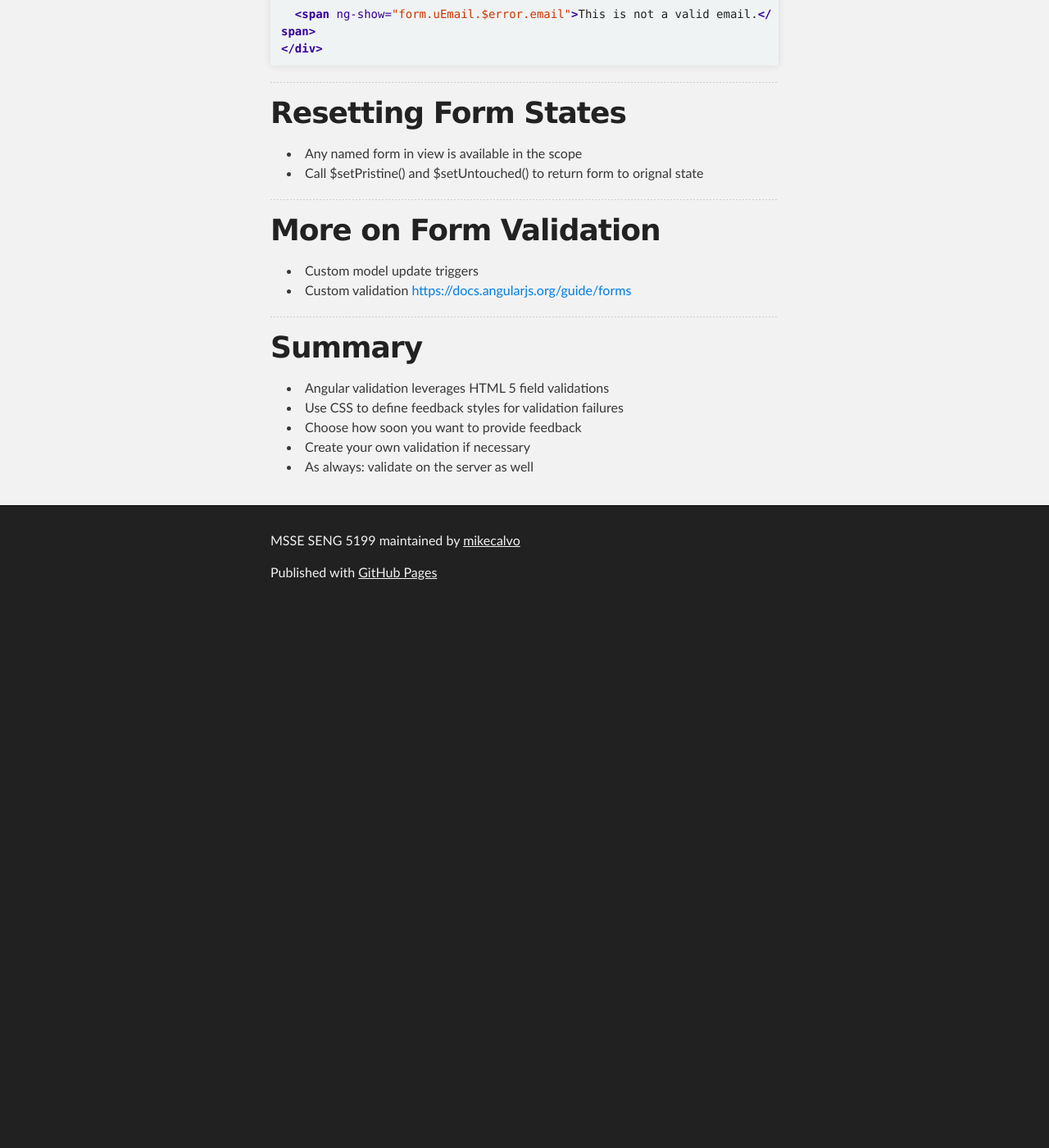
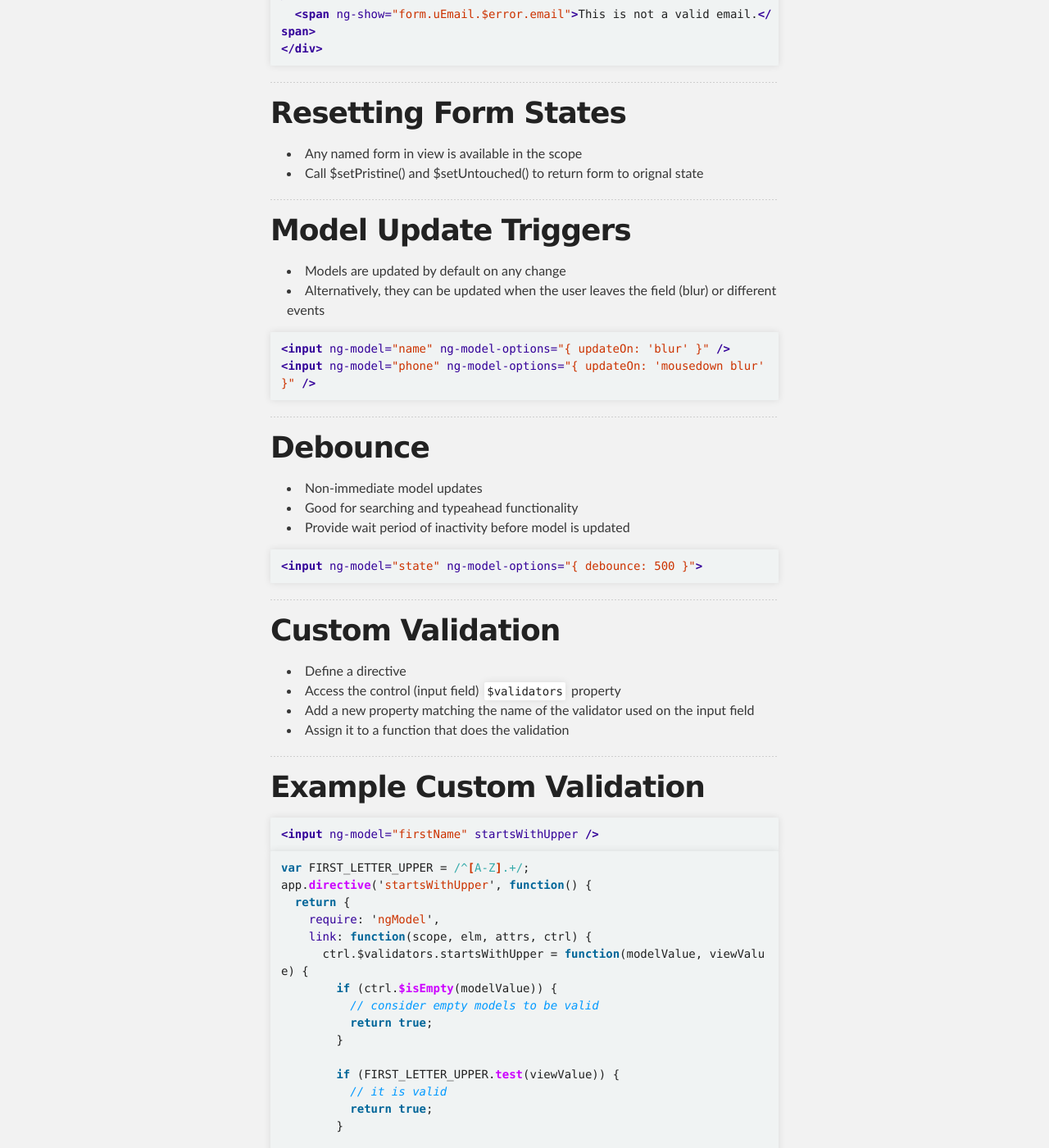
Before and after one commit to mikecalvo/mikecalvo.github.io, a Jekyll site: the page built from msse/notes/ng_validation/index.md, in a window 1280 px wide and 1400 px high, scrolled down 3478 px. Shown: the whole window at 82% size. Built offline with Jekyll 4.4.1, drawn with Linux system fonts in a browser that asks for light colours; before the commit the page ends 4223 px from its top, so only the background shows below that; some of the changed text lies outside the part shown.

Commit message:
Added some examples of custom validation

````diff
--- a/msse/notes/ng_validation/index.md
+++ b/msse/notes/ng_validation/index.md
@@ -148,9 +148,70 @@ E-mail:
 
 ---
 
+# Model Update Triggers
+- Models are updated by default on any change
+- Alternatively, they can be updated when the user leaves the field (blur) or different events
+
+``` html
+<input ng-model="name" ng-model-options="{ updateOn: 'blur' }" />
+<input ng-model="phone" ng-model-options="{ updateOn: 'mousedown blur' }" />
+```
+
+---
+
+# Debounce
+- Non-immediate model updates
+- Good for searching and typeahead functionality
+- Provide wait period of inactivity before model is updated
+
+``` html
+<input ng-model="state" ng-model-options="{ debounce: 500 }">
+```
+
+----
+
+# Custom Validation
+- Define a directive
+- Access the control (input field) `$validators` property
+- Add a new property matching the name of the validator used on the input field
+- Assign it to a function that does the validation
+
+---
+
+# Example Custom Validation
+
+``` html
+<input ng-model="firstName" startsWithUpper />
+```
+
+``` javascript
+var FIRST_LETTER_UPPER = /^[A-Z].+/;
+app.directive('startsWithUpper', function() {
+  return {
+    require: 'ngModel',
+    link: function(scope, elm, attrs, ctrl) {
+      ctrl.$validators.startsWithUpper = function(modelValue, viewValue) {
+        if (ctrl.$isEmpty(modelValue)) {
+          // consider empty models to be valid
+          return true;
+        }
+
+        if (FIRST_LETTER_UPPER.test(viewValue)) {
+          // it is valid
+          return true;
+        }
+
+        // it is invalid
+        return false;
+      };
+    }
+  };
+});
+```
+
+---
+
 # More on Form Validation
-- Custom model update triggers
-- Custom validation
 [https://docs.angularjs.org/guide/forms](https://docs.angularjs.org/guide/forms)
 
 ---
````
